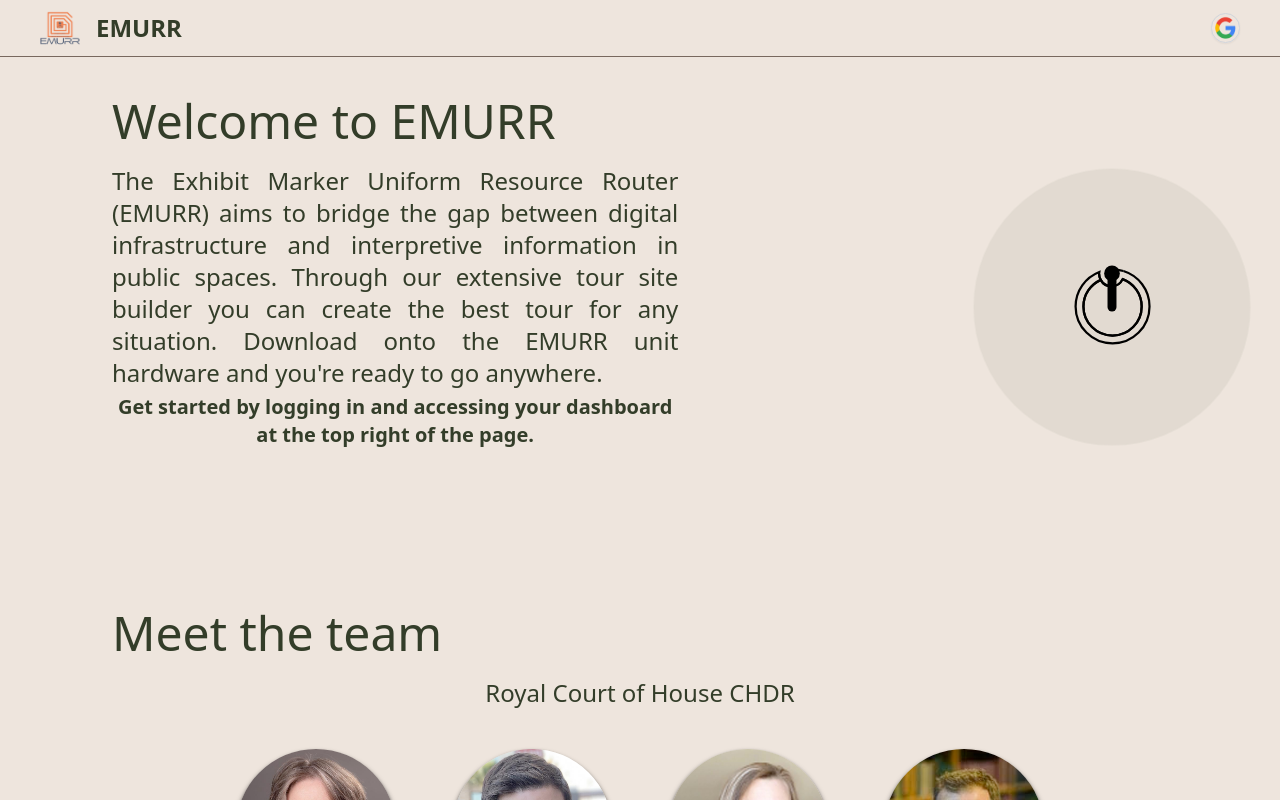
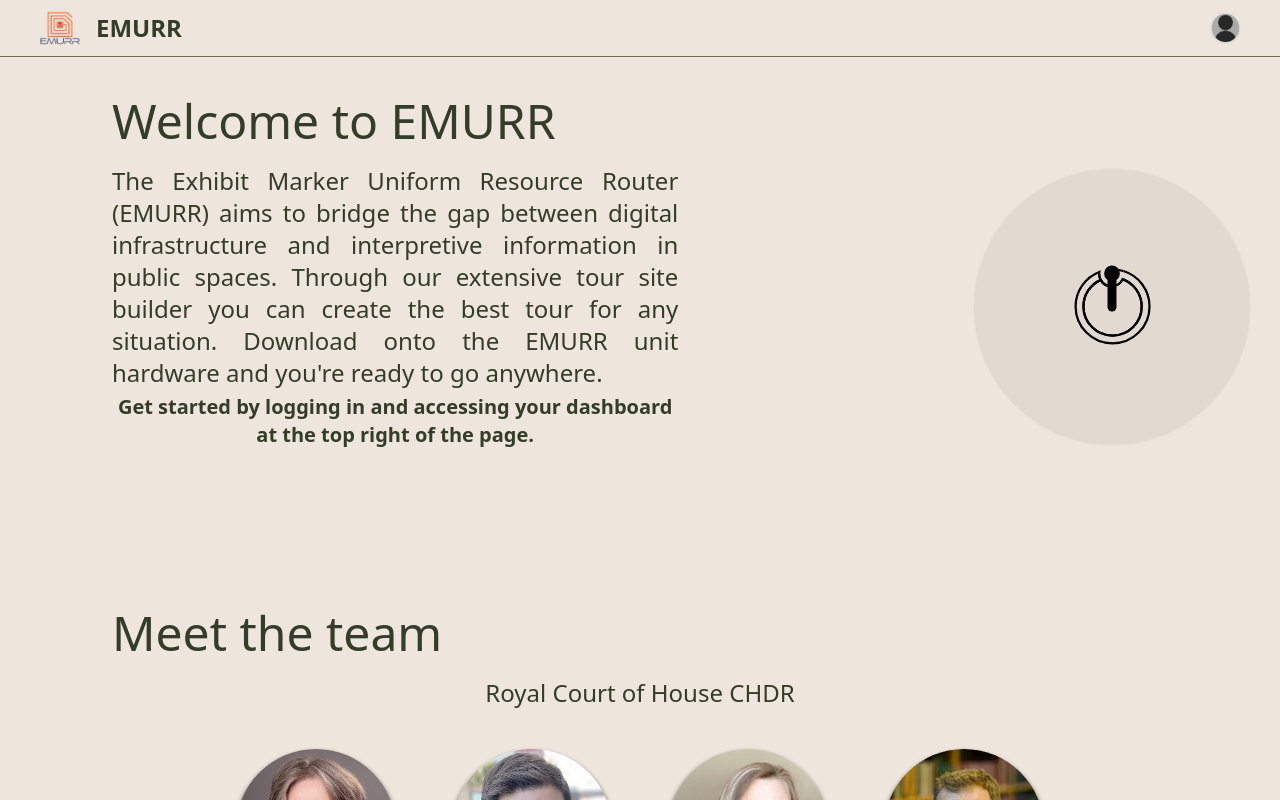
Before and after one commit to emurr-ucf/emurr, a Next.js app: page / in a window 1280 px wide. Built offline with nearby package versions, Linux system fonts and the light colour scheme; no server answers; sample sign-in values are in the browser's storage.

Commit message:
Improve default avatar

```diff
--- a/src/components/navigation/UserMenu.tsx
+++ b/src/components/navigation/UserMenu.tsx
@@ -22,9 +22,9 @@ export const UserMenu = ({ children }: UserMenuProps) => {
               src={
                 process.env.NODE_ENV === "production"
                   ? userImage === ""
-                    ? `${urlLocalPath}/images/google.png`
+                    ? `${urlLocalPath}/images/default-user.png`
                     : userImage
-                  : `${urlLocalPath}/images/google.png`
+                  : `${urlLocalPath}/images/default-user.png`
               }
               alt="User profile image"
               referrerPolicy="no-referrer"
--- a/src/components/profile/EditProfile.tsx
+++ b/src/components/profile/EditProfile.tsx
@@ -96,9 +96,9 @@ export const EditProfile = () => {
                           src={
                             process.env.NODE_ENV === "production"
                               ? userImage === ""
-                                ? `${urlLocalPath}/images/google.png`
+                                ? `${urlLocalPath}/images/default-user.png`
                                 : userImage
-                              : `${urlLocalPath}/images/google.png`
+                              : `${urlLocalPath}/images/default-user.png`
                           }
                           alt="User profile image"
                           className="filter hover:contrast-200 m-auto w-20 h-20 hover:bg-"
```
Also changed, not shown: public/images/default-user.png.
